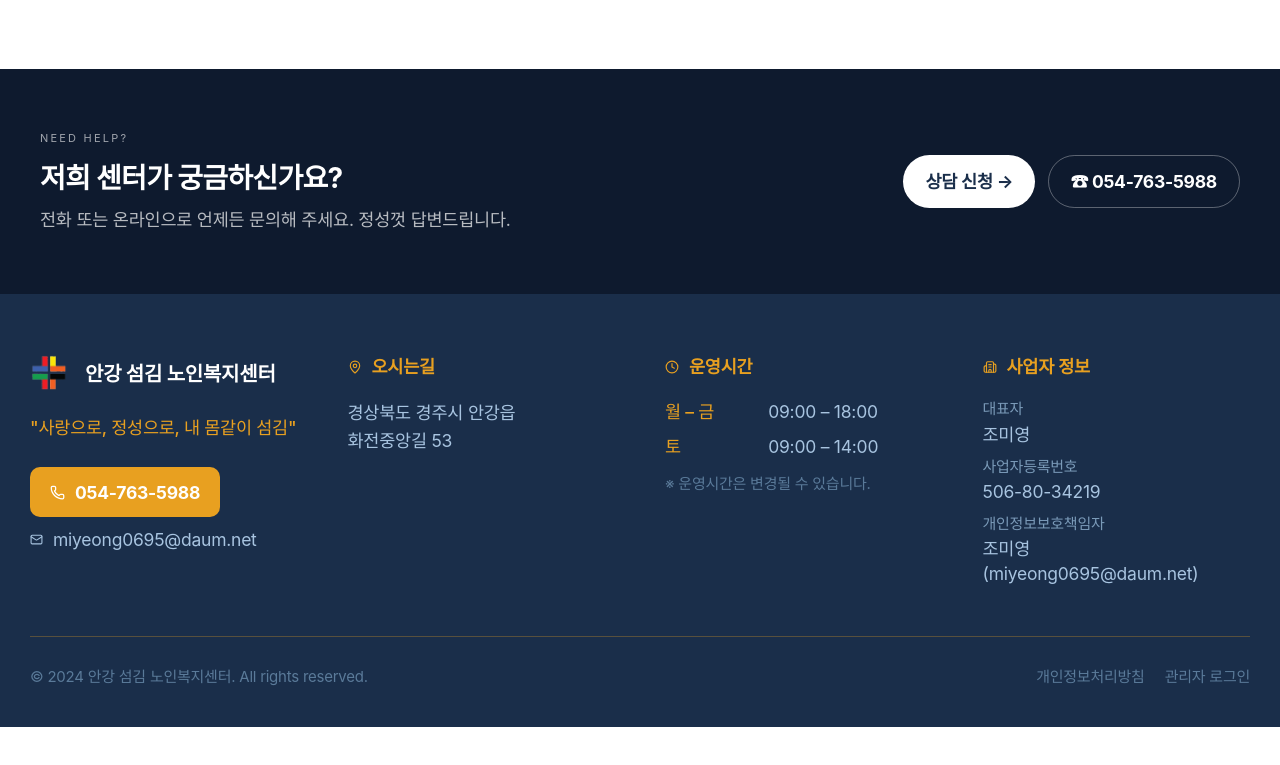
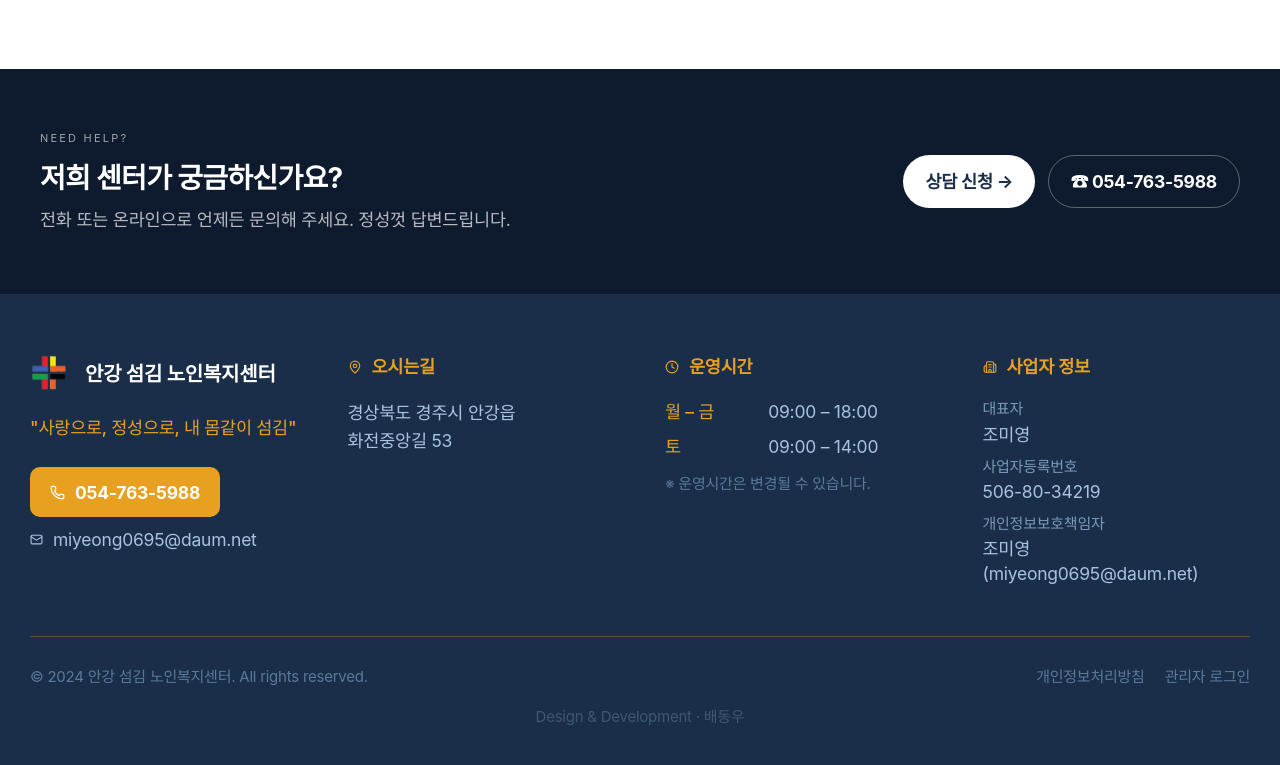
Before and after one commit to dongwoobae/ankang-sumgim, a Next.js app: page /about/greeting in a window 1280 px wide. Shown: the part 2160-2925 px from the top of the page. Before the commit the page ends 2887 px from the top, so only its background shows below. Built offline with nearby package versions, Linux system fonts and the light colour scheme; no server answers; a web font is replaced by a local one.

Commit message:
26051809 footer에 내 이름 넣기

```diff
--- a/components/layout/Footer.tsx
+++ b/components/layout/Footer.tsx
@@ -114,7 +114,7 @@ export default function Footer() {
         </div>
 
         {/* 하단 바 */}
-        <div className="border-t border-[#E8A020]/30 mt-10 pt-6 flex flex-col md:flex-row justify-between items-center gap-3">
+        <div className="border-t border-[#E8A020]/30 mt-10 pt-6 flex flex-col md:flex-row justify-between items-center gap-3 pb-4">
           <p className="text-xs text-[#5A7A99]">
             © 2024 안강 섬김 노인복지센터. All rights reserved.
           </p>
@@ -133,6 +133,17 @@ export default function Footer() {
             </Link>
           </div>
         </div>
+        <p className="text-xs text-center" style={{ color: "#3D5870" }}>
+          Design &amp; Development ·{" "}
+          <a
+            href="https://github.com/dongwoobae/ankang-sumgim"
+            target="_blank"
+            rel="noopener noreferrer"
+            className="hover:text-[#5A7A99] transition-colors"
+          >
+            배동우
+          </a>
+        </p>
       </div>
     </footer>
   );
```
